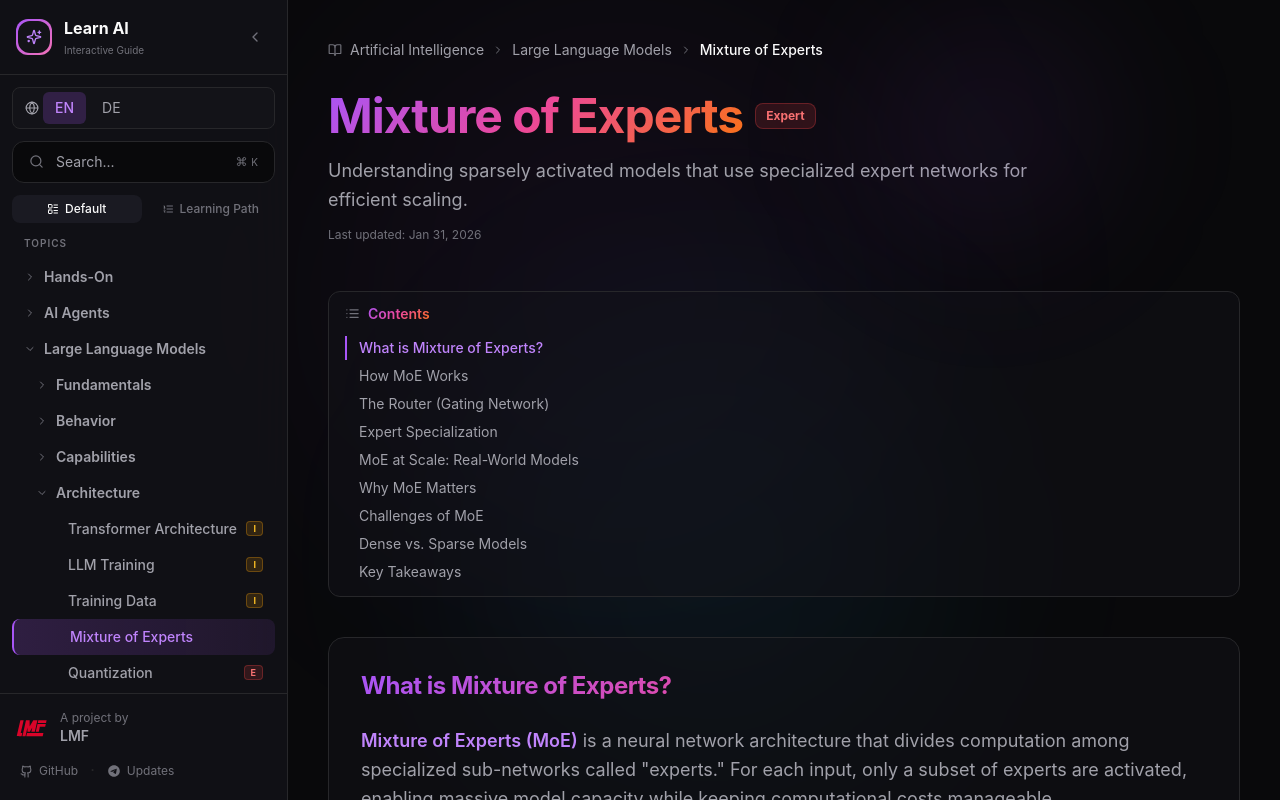
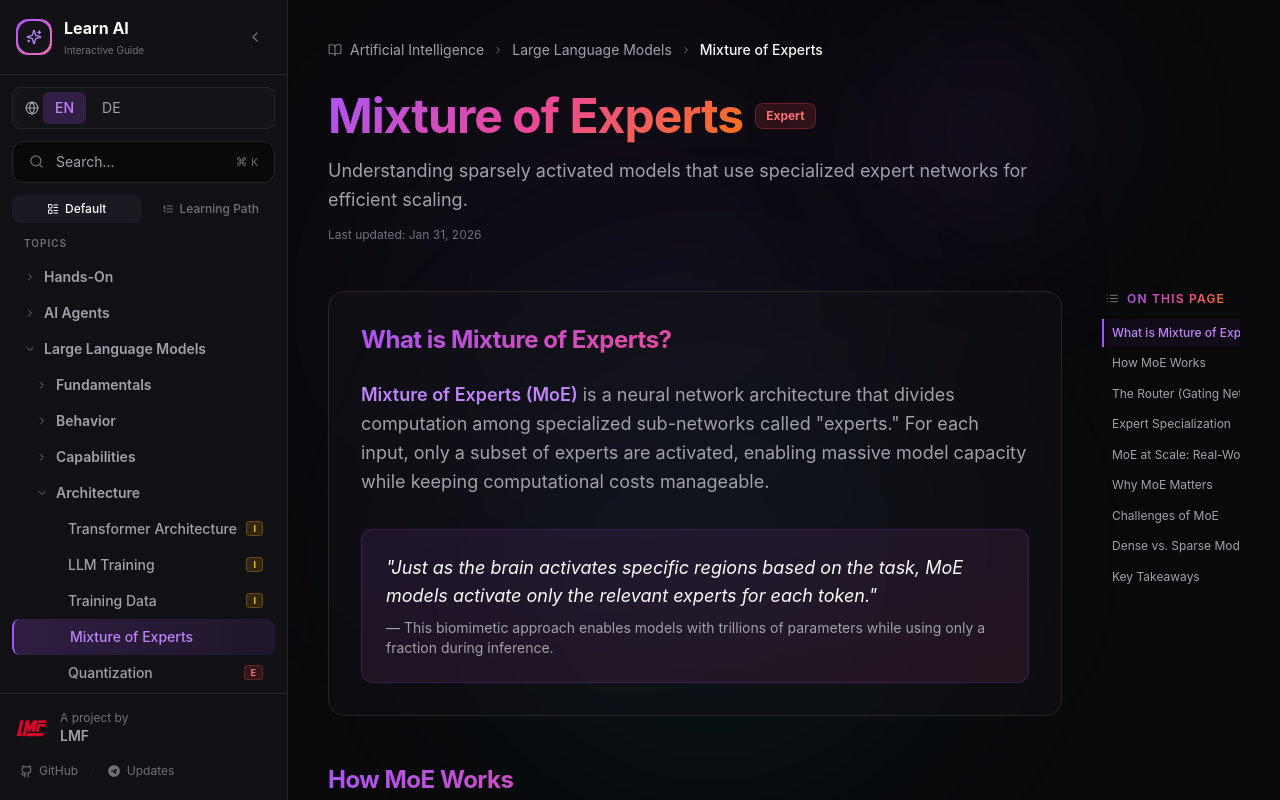
Before and after one commit to LoggeL/learn-guide, a Next.js app: page /en/ai/llm/moe in a window 1280 px wide. Shown: the top 800 px of the page. Built offline with nearby package versions, Linux system fonts and the light colour scheme.

Commit message:
feat: fixed right-side table of contents on desktop

```diff
--- /dev/null
+++ b/src/components/layout/RightTableOfContents.tsx
@@ -0,0 +1,107 @@
+'use client'
+
+import { useEffect, useState, useRef } from 'react'
+import { List } from 'lucide-react'
+
+interface TocEntry {
+  id: string
+  text: string
+}
+
+interface RightTableOfContentsProps {
+  articleRef: React.RefObject<HTMLElement | null>
+}
+
+function slugify(text: string): string {
+  return text
+    .toLowerCase()
+    .replace(/[^\w\s-]/g, '')
+    .trim()
+    .replace(/[\s_]+/g, '-')
+    .replace(/-+/g, '-')
+}
+
+export function RightTableOfContents({ articleRef }: RightTableOfContentsProps) {
+  const [entries, setEntries] = useState<TocEntry[]>([])
+  const [activeId, setActiveId] = useState<string>('')
+  const observerRef = useRef<IntersectionObserver | null>(null)
+
+  useEffect(() => {
+    const article = articleRef.current
+    if (!article) return
+
+    const headings = Array.from(article.querySelectorAll('h2'))
+    const collected: TocEntry[] = []
+
+    headings.forEach((el) => {
+      let id = el.id
+      if (!id) {
+        id = slugify(el.textContent ?? '')
+        el.id = id
+      }
+      if (id) collected.push({ id, text: el.textContent ?? '' })
+    })
+
+    setEntries(collected)
+  }, [articleRef])
+
+  useEffect(() => {
+    if (entries.length === 0) return
+    observerRef.current?.disconnect()
+
+    const observer = new IntersectionObserver(
+      (obs) => {
+        const visible = obs
+          .filter((e) => e.isIntersecting)
+          .sort((a, b) => a.boundingClientRect.top - b.boundingClientRect.top)
+        if (visible.length > 0) {
+          setActiveId(visible[0].target.id)
+        }
+      },
+      { rootMargin: '0px 0px -70% 0px', threshold: 0 }
+    )
+
+    entries.forEach(({ id }) => {
+      const el = document.getElementById(id)
+      if (el) observer.observe(el)
+    })
+
+    observerRef.current = observer
+    return () => observer.disconnect()
+  }, [entries])
+
+  if (entries.length < 2) return null
+
+  return (
+    <aside className="hidden xl:block">
+      <div className="sticky top-8 max-h-[calc(100vh-6rem)] overflow-y-auto pr-1">
+        <div className="flex items-center gap-2 mb-3 px-1">
+          <List size={13} className="text-subtle shrink-0" />
+          <span className="text-xs font-semibold text-gradient uppercase tracking-widest">On this page</span>
+        </div>
+        <nav aria-label="Table of contents">
+          <ul className="flex flex-col gap-0.5">
+            {entries.map(({ id, text }) => (
+              <li key={id}>
+                <a
+                  href={`#${id}`}
+                  onClick={(e) => {
+                    e.preventDefault()
+                    document.getElementById(id)?.scrollIntoView({ behavior: 'smooth' })
+                  }}
+                  className={`block text-xs py-1.5 px-2 rounded-r border-l-2 transition-all duration-150 leading-snug ${
+                    activeId === id
+                      ? 'border-primary text-primary-light font-medium bg-primary/5'
+                      : 'border-transparent text-muted hover:text-text hover:border-border hover:bg-surface/50'
+                  }`}
+                >
+                  {text}
+                </a>
+              </li>
+            ))}
+          </ul>
+        </nav>
+      </div>
+    </aside>
+  )
+}
--- a/src/components/layout/TopicLayout.tsx
+++ b/src/components/layout/TopicLayout.tsx
@@ -7,6 +7,7 @@ import { useTranslation, useLocale } from '@/lib/i18n/context'
 import { TOPIC_DATES, formatTopicDate } from '@/lib/dates'
 import { TOPIC_DIFFICULTY, DIFFICULTY_STYLES, type Difficulty } from '@/lib/difficulty'
 import { TableOfContents } from './TableOfContents'
+import { RightTableOfContents } from './RightTableOfContents'
 
 const DIFFICULTY_LABELS: Record<Difficulty, string> = {
   beginner: 'Beginner',
@@ -91,8 +92,13 @@ export function TopicLayout({
         )}
       </header>
 
-      {/* Table of Contents */}
+      {/* Content grid: article + right sidebar TOC on desktop */}
+      <div className="xl:grid xl:grid-cols-[1fr_220px] xl:gap-10 xl:items-start">
+        <div>
+          {/* Inline Table of Contents — hidden on xl+ where right sidebar takes over */}
+          <div className="xl:hidden">
             <TableOfContents articleRef={articleRef} />
+          </div>
 
           {/* Content */}
           <article ref={articleRef} className="space-y-12 relative">
@@ -135,5 +141,10 @@ export function TopicLayout({
             </div>
           </footer>
         </div>
+
+        {/* Right sidebar TOC — only visible on xl+ */}
+        <RightTableOfContents articleRef={articleRef} />
+      </div>
+    </div>
   )
 }
```
Lines whose indentation alone changed are shown as unchanged.
